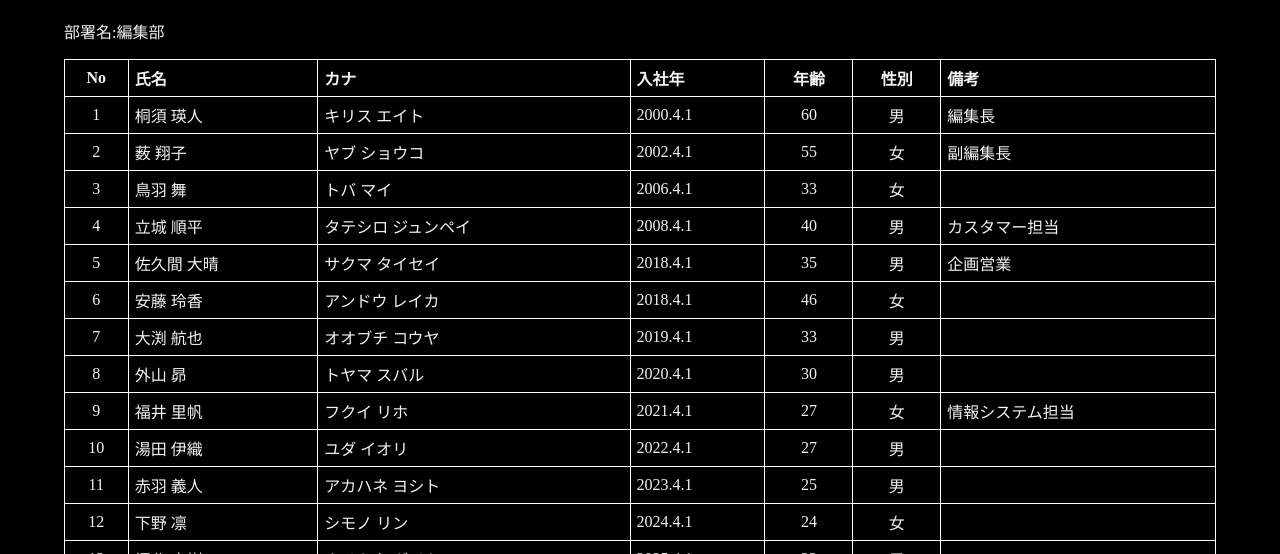
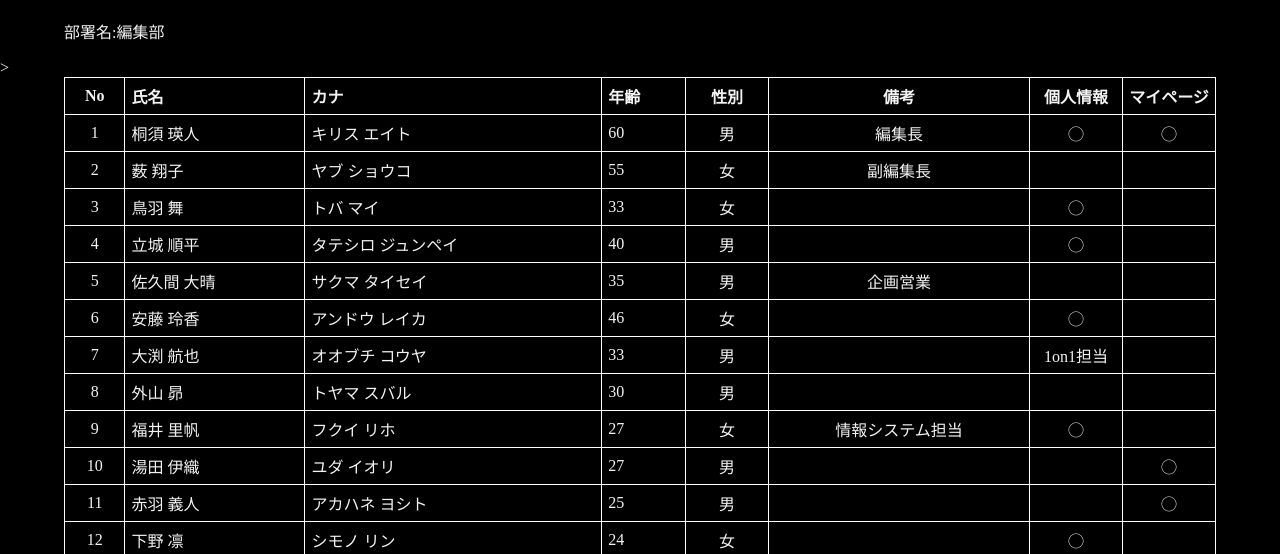
Before and after one commit to hazamashobo/meibo2, a plain HTML site: page index.html in a window 1280 px wide. Shown: the part 246-800 px from the top of the page. Drawn offline with Linux system fonts and the light colour scheme.

Commit message:
Fix HTML encoding and update table structure

```diff
--- a/index.html
+++ b/index.html
@@ -1,7 +1,9 @@
+
 <!DOCTYPE html>
+
 <html lang="ja">
 <head>
-  <meta charset="UTF-8">
+<meta charset="utf-8"/>
 <title>狭間書房 | Hazama Publishing</title>
 <style>
     html, body {
@@ -40,10 +42,18 @@ th, td {
 td:nth-child(1),
 td:nth-child(5),
 td:nth-child(6),
+td:nth-child(7),
+td:nth-child(8),
 th:nth-child(1),
 th:nth-child(5),
-th:nth-child(6) {
-  text-align: center; /* No・年齢・性別だけ中央 */
+th:nth-child(6),
+th:nth-child(7),
+th:nth-child(8) {
+  text-align: center; /* No・年齢・性別・個人情報・マイページだけ中央 */
+}
+th:nth-child(7),
+th:nth-child(8) {
+  width: 4em;
 }
     body h2 {
       color: #000000;
@@ -152,159 +162,164 @@ th:nth-child(6) {
 </div>
 <div class="search">
 <form action="https://hazamashobo.github.io/result/" method="get">
-        <input type="text" id="searchInput" name="q" placeholder="キーワード入力">
+<input id="searchInput" name="q" placeholder="キーワード入力" type="text"/>
 <button type="submit">検索</button>
 </form>
 </div>
 </header>
-
 <nav>
 <a href="https://hazamashobo.github.io/main/index.html">ホーム</a>
 <a href="https://hazamashobo.github.io/company/index.html">狭間書房について</a>
 <a href="https://hazamashobo.github.io/books/index.html">刊行物</a>
-    <a href="https://hazamashobo.github.io/contact/index.html"class="active">お問い合わせ</a>
+<a class="active" href="https://hazamashobo.github.io/contact/index.html">お問い合わせ</a>
 </nav>
-
 <body>
 <h2 style="text-align:center;">株式会社 狭間書房</h2>
 <h1 style="text-align:center;">社員名簿</h1>
 <p style="text-align:left; margin-left: 5%;">部署名:編集部</p>
-
 <table>
 <tr>
 <th>No</th>
 <th>氏名</th>
 <th>カナ</th>
-    <th>入社年</th>
 <th>年齢</th>
 <th>性別</th>
 <th>備考</th>
+<th style="width: 5em; text-align: center;">個人情報</th>
+<th style="width: 5em; text-align: center;">マイページ</th>
 </tr>
 <tr>
 <td>1</td>
 <td>桐須 瑛人</td>
 <td>キリス エイト</td>
-    <td>2000.4.1</td>
 <td>60</td>
 <td>男</td>
 <td>編集長</td>
+<td style="text-align: center;">◯</td>
+<td style="text-align: center;">◯</td>
 </tr>
 <tr>
 <td>2</td>
 <td>薮 翔子</td>
 <td>ヤブ ショウコ</td>
-    <td>2002.4.1</td>
 <td>55</td>
 <td>女</td>
 <td>副編集長</td>
+<td style="text-align: center;"></td>
+<td style="text-align: center;"></td>
 </tr>
 <tr>
 <td>3</td>
 <td>鳥羽 舞</td>
 <td>トバ マイ</td>
-    <td>2006.4.1</td>
 <td>33</td>
 <td>女</td>
 <td></td>
+<td style="text-align: center;">◯</td>
+<td style="text-align: center;"></td>
 </tr>
 <tr>
 <td>4</td>
 <td>立城 順平</td>
 <td>タテシロ ジュンペイ</td>
-    <td>2008.4.1</td>
 <td>40</td>
 <td>男</td>
-    <td>カスタマー担当</td>
+<td></td> <td style="text-align: center;">◯</td>
 </tr>
 <tr>
 <td>5</td>
 <td>佐久間 大晴</td>
 <td>サクマ タイセイ</td>
-    <td>2018.4.1</td>
 <td>35</td>
 <td>男</td>
 <td>企画営業</td>
+<td style="text-align: center;"></td>
+<td style="text-align: center;"></td>
 </tr>
 <tr>
 <td>6</td>
 <td>安藤 玲香</td>
 <td>アンドウ レイカ</td>
-    <td>2018.4.1</td>
 <td>46</td>
 <td>女</td>
 <td></td>
+<td style="text-align: center;">◯</td>&gt;
+    <td style="text-align: center;"></td>
 </tr>
 <tr>
 <td>7</td>
 <td>大渕 航也</td>
 <td>オオブチ コウヤ</td>
-    <td>2019.4.1</td>
 <td>33</td>
 <td>男</td>
 <td></td>
+<td style="text-align: center;">1on1担当</td>
+<td style="text-align: center;"></td>
 </tr>
 <tr>
 <td>8</td>
 <td>外山 昴</td>
 <td>トヤマ スバル</td>
-    <td>2020.4.1</td>
 <td>30</td>
 <td>男</td>
 <td></td>
+<td style="text-align: center;"></td>
+<td style="text-align: center;"></td>
 </tr>
 <tr>
 <td>9</td>
 <td>福井 里帆</td>
 <td>フクイ リホ</td>
-    <td>2021.4.1</td>
 <td>27</td>
 <td>女</td>
 <td>情報システム担当</td>
+<td style="text-align: center;">◯</td>
+<td style="text-align: center;"></td>
 </tr>
 <tr>
 <td>10</td>
 <td>湯田 伊織</td>
 <td>ユダ イオリ</td>
-    <td>2022.4.1</td>
 <td>27</td>
 <td>男</td>
 <td></td>
-  </tr>
-   <tr>
+<td style="text-align: center;"></td>
+<td style="text-align: center;">◯</td><tr>
 <td>11</td>
 <td>赤羽 義人</td>
 <td>アカハネ ヨシト</td>
-    <td>2023.4.1</td>
 <td>25</td>
 <td>男</td>
 <td></td>
+<td style="text-align: center;"></td>
+<td style="text-align: center;">◯</td>
 </tr>
 <tr>
 <td>12</td>
 <td>下野 凛</td>
 <td>シモノ リン</td>
-    <td>2024.4.1</td>
 <td>24</td>
 <td>女</td>
 <td></td>
+<td style="text-align: center;">◯</td>
+<td style="text-align: center;"></td>
 </tr>
 <tr>
 <td>13</td>
 <td>堀北 大樹</td>
 <td>ホリキタ ダイキ</td>
-    <td>2025.4.1</td>
 <td>23</td>
 <td>男</td>
 <td></td>
+<td style="text-align: center;"></td>
+<td style="text-align: center;">◯</td>
 </tr>
-
-</table>
+</tr></table>
+<p style="text-align: left; color: #666; margin-top: 1em; width: 90%; margin-left: auto; margin-right: auto;">※個人情報とマイページの更新があるものには「◯」を記す</p>
 </body>
-
 <footer>
 <p>© 2025 狭間書房</p>
 </footer>
-
 <div id="searchResults"></div>
 <script>
     // URLのクエリからkeywordを取得
```
Lines whose indentation alone changed are shown as unchanged.
